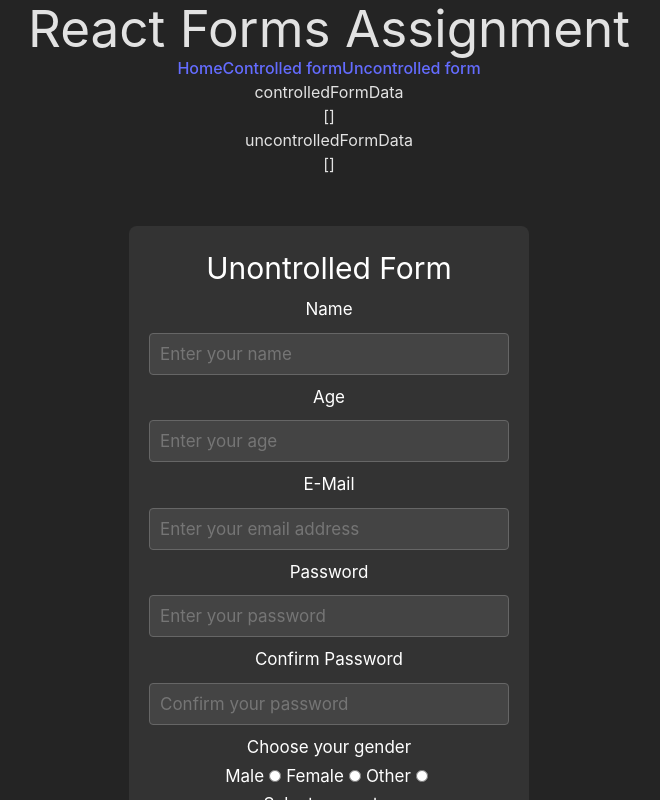
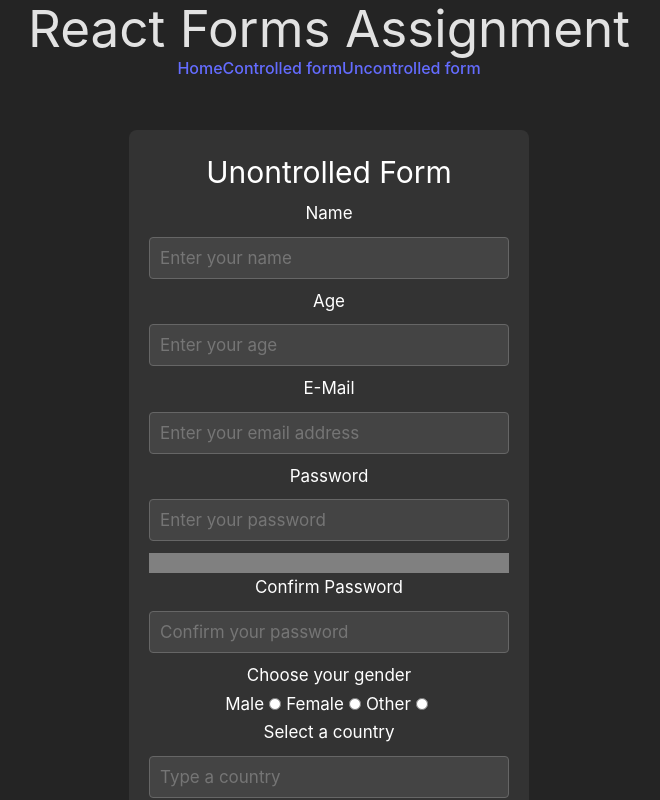
Before and after one commit to ChocolateNao/rs-school-react, a React (Vite) app: page /uncontrolled in a window 1280 px wide. Shown: the top 800 px of the page, without its empty margins (311-971 px from the left). Built offline with nearby package versions, Linux system fonts and the light colour scheme.

Commit message:
feat: update forms, add password strength

```diff
--- a/src/App.tsx
+++ b/src/App.tsx
@@ -1,8 +1,10 @@
+/* eslint-disable react/no-array-index-key */
 import { Outlet } from 'react-router-dom';
 import { useAppSelector } from 'hooks/redux';
 
-import Footer from 'components/Footer';
+import FormResult from 'components/FormResult';
 import Header from 'components/Header';
+import ResultData from 'models/FormResult.interface';
 
 import './App.scss';
 
@@ -18,12 +20,24 @@ function App() {
   return (
     <>
       <Header />
-      <p>controlledFormData</p>
-      {JSON.stringify(controlledFormData)}
-      <p>uncontrolledFormData</p>
-      {JSON.stringify(uncontrolledFormData)}
+      {controlledFormData.length > 0 && (
+        <div>
+          <h2>Controlled Form Data</h2>
+          {controlledFormData.map((formData, index) => (
+            <FormResult key={index} data={formData as unknown as ResultData} />
+          ))}
+        </div>
+      )}
+
+      {uncontrolledFormData.length > 0 && (
+        <div>
+          <h2>Uncontrolled Form Data</h2>
+          {uncontrolledFormData.map((formData, index) => (
+            <FormResult key={index} data={formData as unknown as ResultData} />
+          ))}
+        </div>
+      )}
       <Outlet />
-      <Footer />
     </>
   );
 }
--- a/src/components/ControlledForm/ControlledForm.tsx
+++ b/src/components/ControlledForm/ControlledForm.tsx
@@ -6,7 +6,7 @@ import { useAppSelector } from 'hooks/redux';
 import convertToBase64 from 'utils/base64';
 
 import CountrySelector from 'components/CountrySelector';
-import PasswordStrengthMeter from 'components/PasswordStrengthMeter/PasswordStrengthMeter';
+import PasswordStrengthMeter from 'components/PasswordStrengthMeter';
 import IFormFields from 'models/FormFields.interface';
 import yupFormSchema from 'models/YupSchema';
 import { appendControlledFormData } from 'store/slices/formDataSlice';
--- a/src/components/Footer/Footer.tsx
+++ /dev/null
@@ -1,5 +0,0 @@
-function Footer() {
-  return <footer className="footer">Hello Footer Reader</footer>;
-}
-
-export default Footer;
--- a/src/components/Footer/index.ts
+++ /dev/null
@@ -1,3 +0,0 @@
-import Footer from './Footer';
-
-export default Footer;
--- /dev/null
+++ b/src/components/PasswordStrengthMeter/PasswordStrengthMeter.tsx
@@ -0,0 +1,62 @@
+import { useEffect, useState } from 'react';
+
+interface PasswordStrengthMeterProps {
+  password: string;
+}
+
+function PasswordStrengthMeter({ password }: PasswordStrengthMeterProps) {
+  const [passwordStrength, setPasswordStrength] = useState<number>(0);
+  const [color, setColor] = useState<string>('red');
+
+  const calculateStrength = (password: string) => {
+    const upperCaseRegex = /[A-Z]/;
+    const numberRegex = /[0-9]/;
+    const specialSymbolRegex = /[!@#$%^&*()_+-=[]{};':"\|,.<>?]/;
+    const fullValidity = /^(?=.*\d)(?=.*[A-Z])(?=.*[a-z])(?=.*[\W_]).{4,}$/i;
+
+    const containsUpperCase = upperCaseRegex.test(password);
+
+    const containsNumber = numberRegex.test(password);
+    const containsSpecialSymbol = specialSymbolRegex.test(password);
+    const fullyValid = fullValidity.test(password);
+
+    if (fullyValid) {
+      setPasswordStrength(100);
+      setColor('green');
+      return passwordStrength;
+    }
+    if (containsUpperCase && containsNumber && containsSpecialSymbol) {
+      setPasswordStrength(66);
+      setColor('yellow');
+      return passwordStrength;
+    }
+    if (containsUpperCase || containsNumber || containsSpecialSymbol) {
+      setPasswordStrength(33);
+      setColor('orange');
+      return passwordStrength;
+    }
+    setPasswordStrength(0);
+    setColor('red');
+    return passwordStrength;
+  };
+
+  useEffect(() => {
+    if (password) {
+      const strength = calculateStrength(password);
+      setPasswordStrength(strength);
+    }
+    // eslint-disable-next-line react-hooks/exhaustive-deps
+  }, [password]);
+
+  return (
+    <div>
+      <progress
+        value={passwordStrength}
+        max={100}
+        style={{ width: '100%', height: '20px', backgroundColor: color }}
+      />
+    </div>
+  );
+}
+
+export default PasswordStrengthMeter;
--- /dev/null
+++ b/src/components/PasswordStrengthMeter/index.ts
@@ -0,0 +1,3 @@
+import PasswordStrengthMeter from './PasswordStrengthMeter';
+
+export default PasswordStrengthMeter;
--- a/src/components/UncontrolledForm/UncontrolledForm.tsx
+++ b/src/components/UncontrolledForm/UncontrolledForm.tsx
@@ -1,4 +1,4 @@
-import { FormEvent, useRef, useState } from 'react';
+import { ChangeEvent, FormEvent, useRef, useState } from 'react';
 import { useDispatch } from 'react-redux';
 import { useNavigate } from 'react-router-dom';
 import { useAppSelector } from 'hooks/redux';
@@ -6,6 +6,7 @@ import convertToBase64 from 'utils/base64';
 import { ValidationError } from 'yup';
 
 import CountrySelector from 'components/CountrySelector';
+import PasswordStrengthMeter from 'components/PasswordStrengthMeter';
 import IFormFields from 'models/FormFields.interface';
 import yupFormSchema from 'models/YupSchema';
 import { appendUncontrolledFormData } from 'store/slices/formDataSlice';
@@ -29,10 +30,15 @@ function UncontrolledForm() {
   const navigate = useNavigate();
   const [errors, setErrors] = useState({} as FormErrors);
   const [selectedRadioValue, setSelectedRadioValue] = useState('');
+  const [password, setPassword] = useState('');
   const [selectedCountry, setSelectedCountry] = useState<string | null>(null);
 
   const handleRadioChange = (value: string) => {
     setSelectedRadioValue(value);
+  };
+
+  const handlePasswordChange = (event: ChangeEvent<HTMLInputElement>) => {
+    setPassword(event.target.value);
   };
 
   const nameRef = useRef<HTMLInputElement>(null);
@@ -139,8 +145,10 @@ function UncontrolledForm() {
           type="password"
           placeholder="Enter your password"
           className={styles.input__password}
+          onChange={handlePasswordChange}
         />
       </label>
+      <PasswordStrengthMeter password={password} />
       {errors.password && <p>{errors.password}</p>}
 
       <label htmlFor="passwordRepeat">
```
Also changed, not shown: src/components/Footer/Footer.module.scss (deleted).
